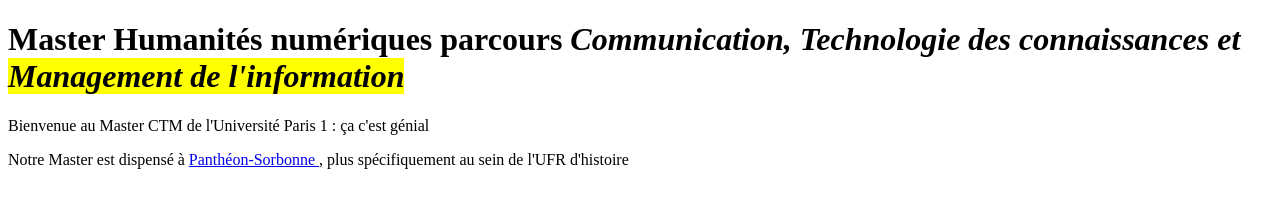
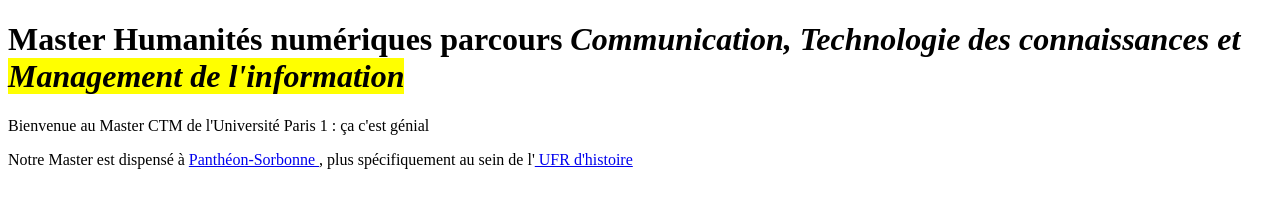
Before and after one commit to linabentazar/master-ctm, a plain HTML site: page index.html in a window 1280 px wide. Drawn offline with Linux system fonts and the light colour scheme.

Commit message:
Update index.html

```diff
--- a/index.html
+++ b/index.html
@@ -9,10 +9,13 @@
 		<p>Bienvenue au Master CTM de l'Université Paris 1 : ça c'est génial</p>
 		<p>
 
-		Notre Master est dispensé à <a href="https://fr.wikipedia.org/wiki/Universit%C3%A9_Paris-I-Panth%C3%A9on-Sorbonne">
+		Notre Master est dispensé à
+		<a href="https://fr.wikipedia.org/wiki/Universit%C3%A9_Paris-I-Panth%C3%A9on-Sorbonne">
 			Panthéon-Sorbonne
 		</a>
-		, plus spécifiquement au sein de l'UFR d'histoire
+		, plus spécifiquement au sein de l'<a href="https://fr.wikipedia.org/wiki/Universit%C3%A9_Paris-I-Panth%C3%A9on-Sorbonne#Composantes">
+			UFR d'histoire
+		</a>
 
 		</p>
 
```
